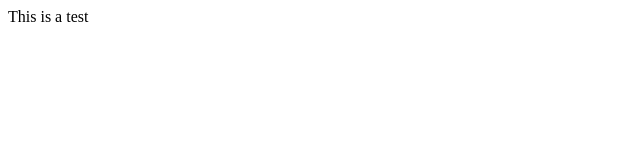
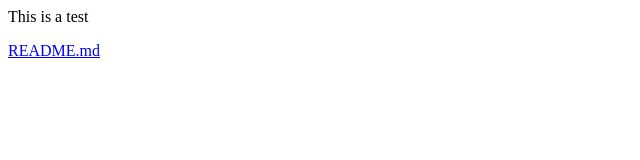
Before and after one commit to V1Soft/Essential, a plain HTML site: page index.html in a window 1280 px wide. Shown: the whole page, without its empty margins (0-640 px from the left). Drawn offline with Linux system fonts and the light colour scheme.

Commit message:
Update index.html

```diff
--- a/index.html
+++ b/index.html
@@ -1,5 +1,6 @@
 <html>
 <body>
 <p>This is a test</p>
+<a href="/README.md">README.md</a>
 </body>
 </html>
```
